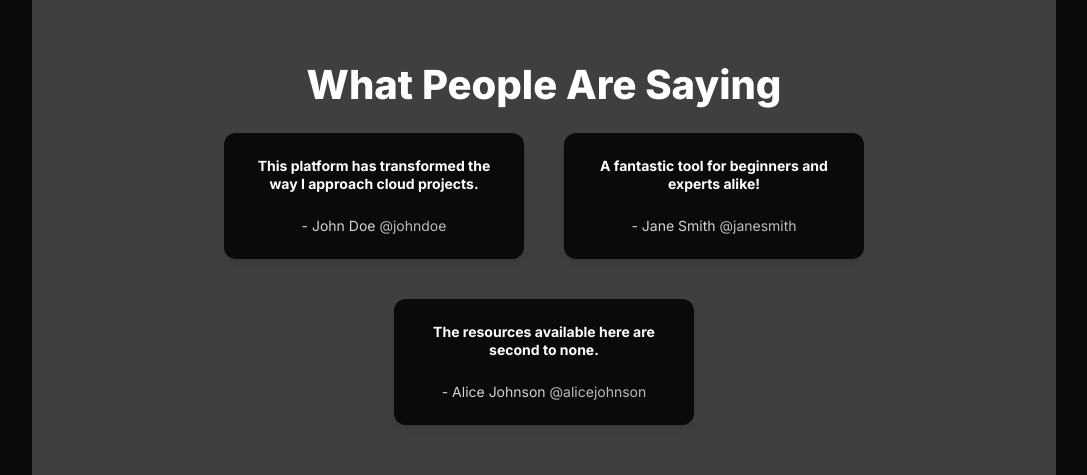
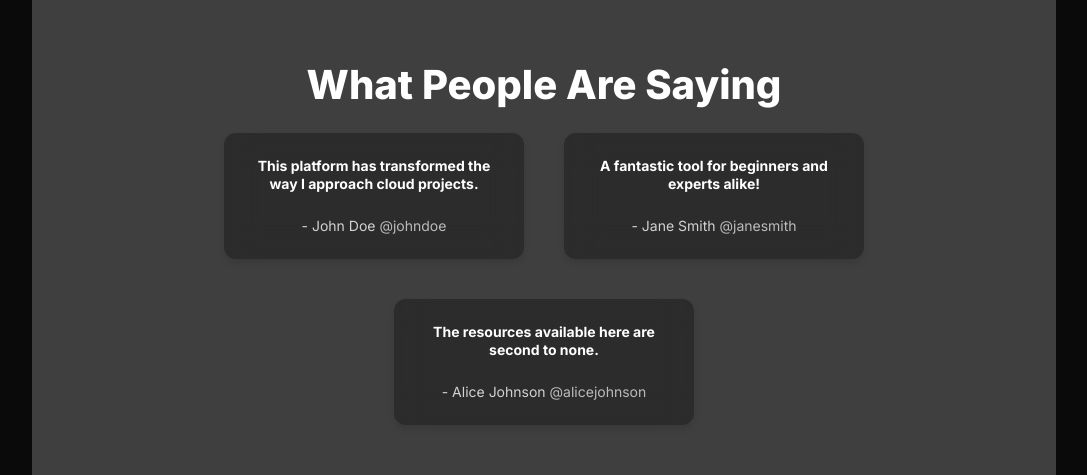
Before and after one commit to CloudCraftWithFranck/cloudcraftwithfranck.github.io, a Next.js app: page /en in a window 1280 px wide. Shown: the part 1640-2115 px from the top of the page, without its empty margins (96-1183 px from the left). Built offline with nearby package versions, Linux system fonts and the light colour scheme.

Commit message:
Changing the background from neutal-weak to surface

```diff
--- a/src/app/[locale]/page.tsx
+++ b/src/app/[locale]/page.tsx
@@ -226,7 +226,7 @@ export default function Home(
                             direction="column"
                             padding="m"
                             radius="m"
-                            background="neutral-weak"
+                            background="surface"
                             style={{
                                 width: '300px',
                                 boxShadow: '0px 4px 6px rgba(0, 0, 0, 0.1)',
```
